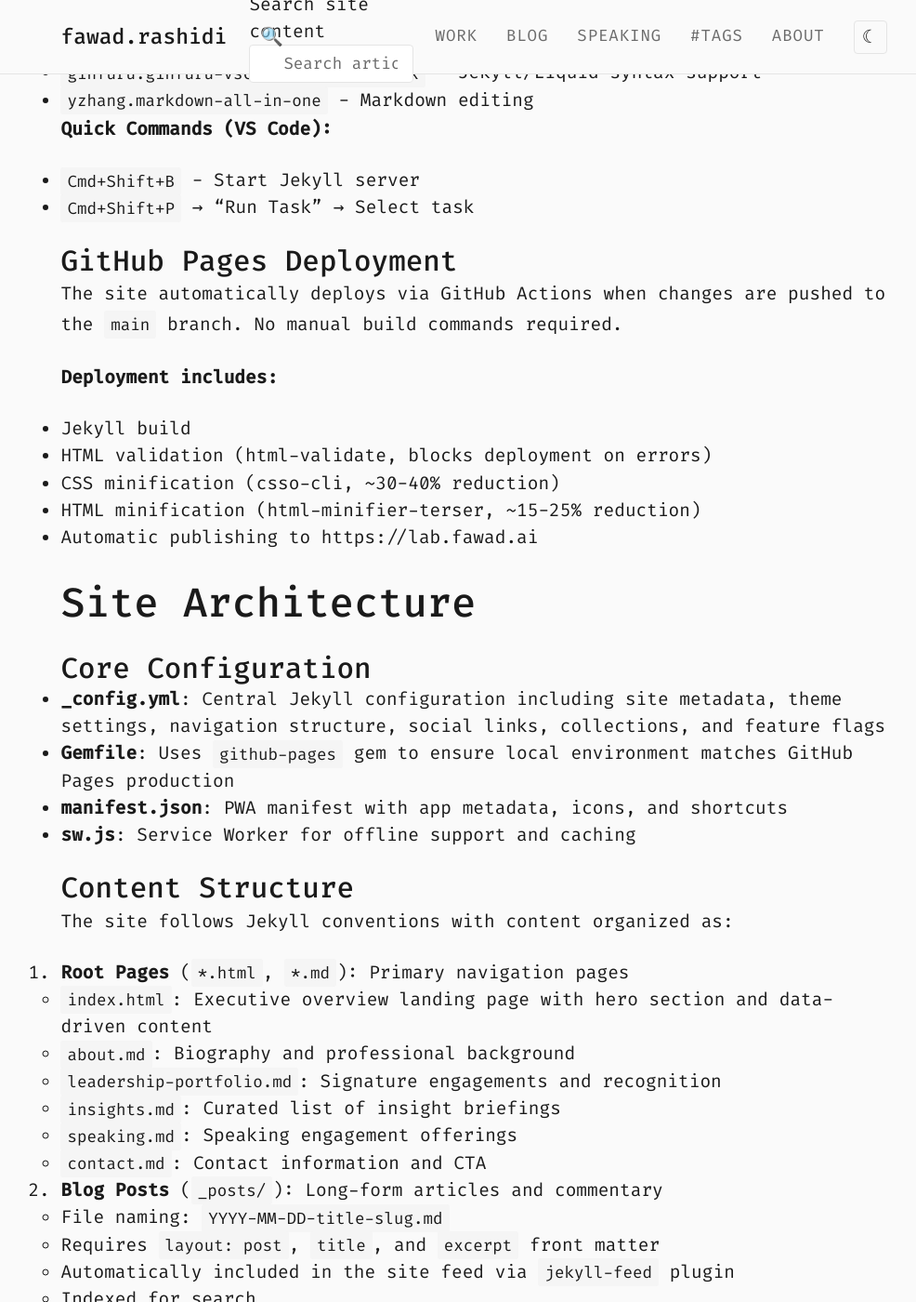
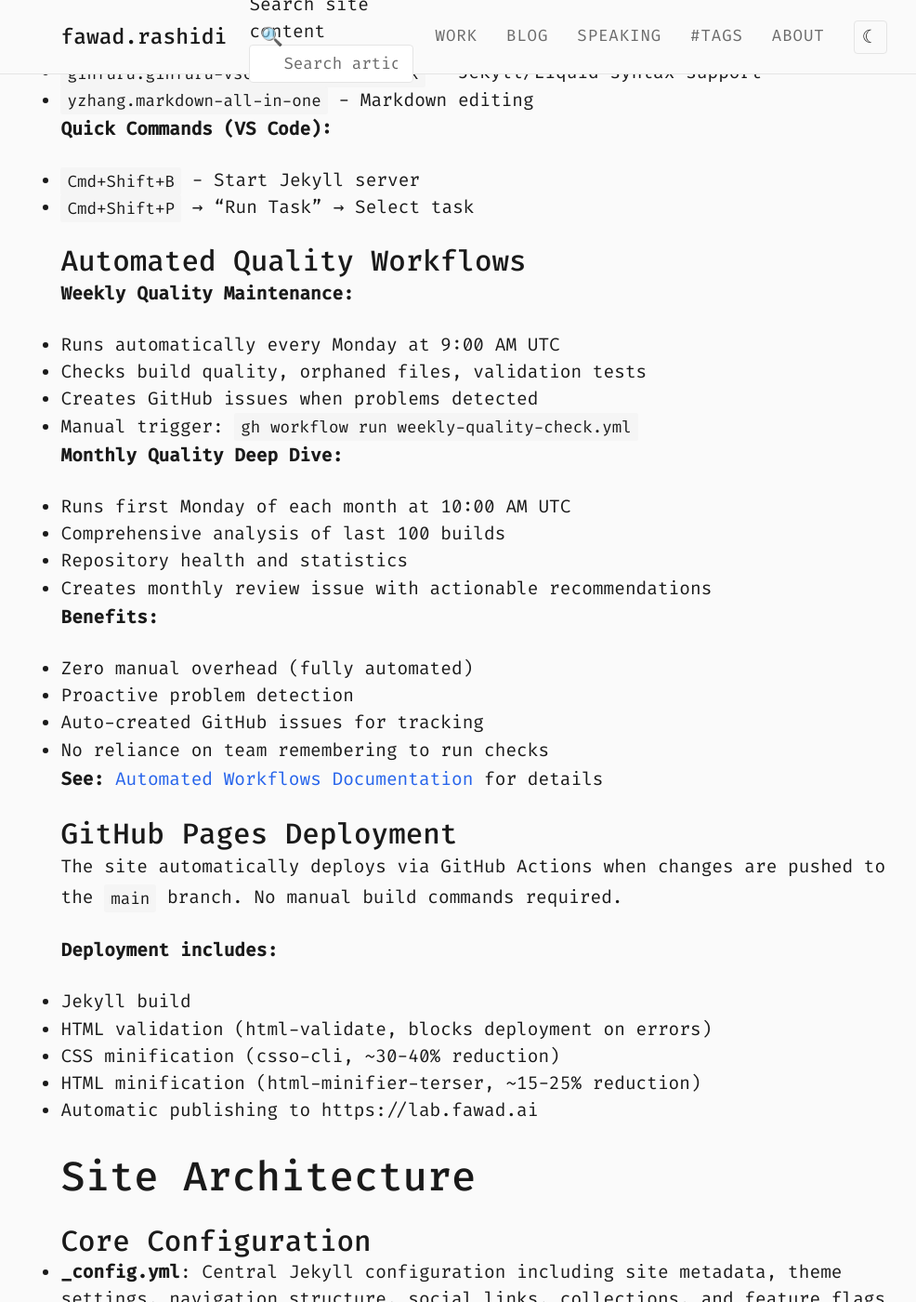
Before and after one commit to fawadafr/fawadafr.github.io, a Jekyll site: the page built from CLAUDE.md, in a window 1280 px wide and 1400 px high, scrolled down 3733 px. Shown: the whole window at 93% size, without its empty margins (130-1116 px from the left). Built offline with Jekyll 4.4.1, drawn with Linux system fonts in a browser that asks for light colours; our own code applies the rules of GitHub Pages for plain Markdown files; comment, search, counter and statistics services are not loaded.

```diff
--- a/CLAUDE.md
+++ b/CLAUDE.md
@@ -124,6 +124,28 @@ npm run cleanup:delete                # Remove orphaned files (destructive)
 **Quick Commands (VS Code):**
 - `Cmd+Shift+B` - Start Jekyll server
 - `Cmd+Shift+P` → "Run Task" → Select task
+
+### Automated Quality Workflows
+
+**Weekly Quality Maintenance:**
+- Runs automatically every Monday at 9:00 AM UTC
+- Checks build quality, orphaned files, validation tests
+- Creates GitHub issues when problems detected
+- Manual trigger: `gh workflow run weekly-quality-check.yml`
+
+**Monthly Quality Deep Dive:**
+- Runs first Monday of each month at 10:00 AM UTC
+- Comprehensive analysis of last 100 builds
+- Repository health and statistics
+- Creates monthly review issue with actionable recommendations
+
+**Benefits:**
+- Zero manual overhead (fully automated)
+- Proactive problem detection
+- Auto-created GitHub issues for tracking
+- No reliance on team remembering to run checks
+
+**See:** [Automated Workflows Documentation](.github/workflows/README.md) for details
 
 ### GitHub Pages Deployment
 The site automatically deploys via GitHub Actions when changes are pushed to the `main` branch. No manual build commands required.
```
Also changed, not shown: .github/workflows/README.md (added), .github/workflows/monthly-quality-review.yml (added), .github/workflows/weekly-quality-check.yml (added).
